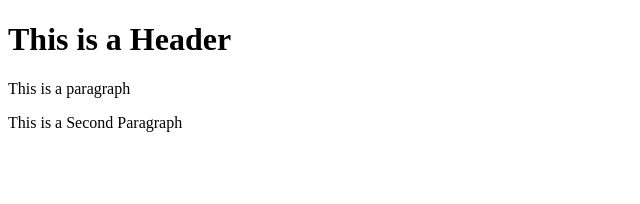
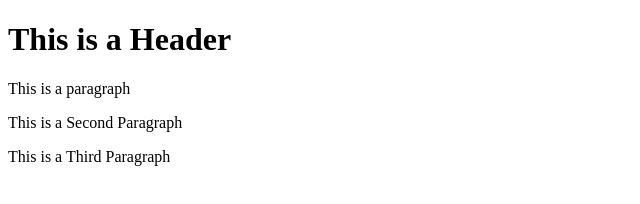
Before and after one commit to BKKITYT/Git-test, a website: page index.html in a window 1280 px wide. Shown: the whole page, without its empty margins (0-640 px from the left). Drawn offline with Linux system fonts and the light colour scheme.

Commit message:
fourth commit

```diff
--- a/index.html
+++ b/index.html
@@ -5,5 +5,6 @@
         <h1>This is a Header</h1>
         <p>This is a paragraph</p>
         <p> This is a Second Paragraph</p>
+        <p>This is a Third Paragraph</p>
     </body>
 </html>
```
Also changed, not shown: package.json (added, +24 -0 lines), 2 other files.
